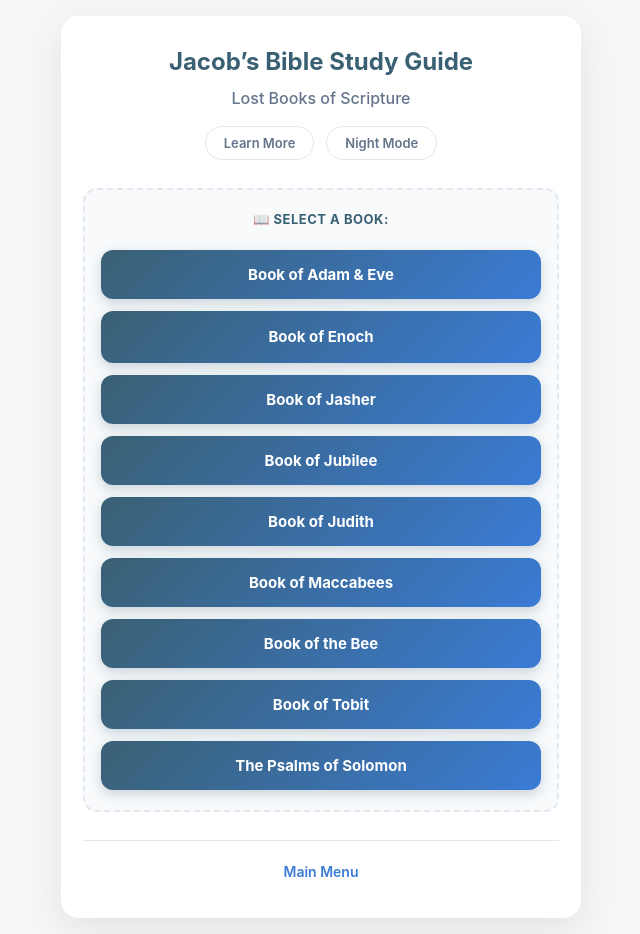
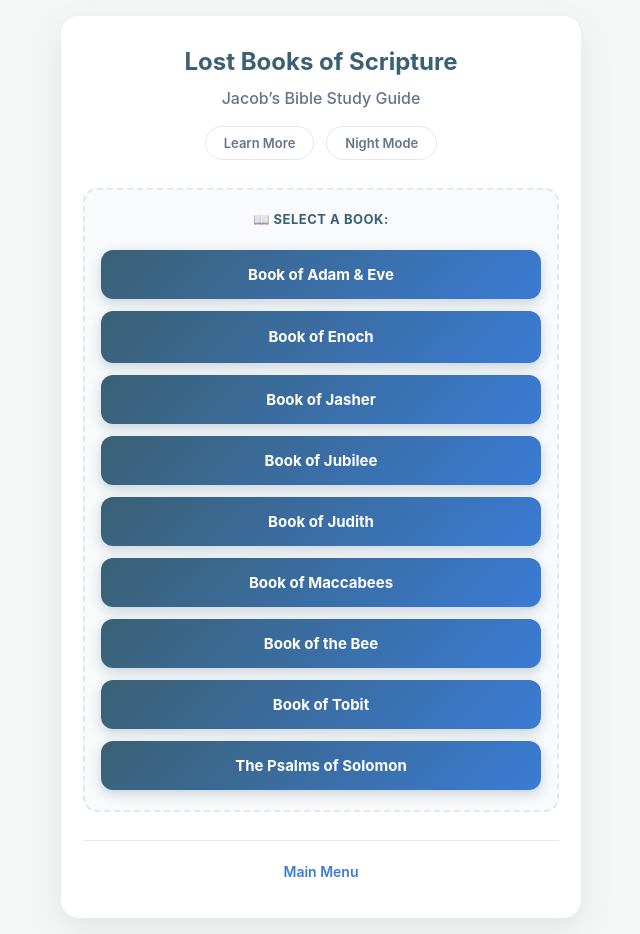
Before and after one commit to JacobSeeksTruth/jacobs-bsg-app, a plain HTML site: page lost-books/index.html in a window 1280 px wide. Shown: the whole page, without its empty margins (319-959 px from the left). Drawn offline with Linux system fonts and the light colour scheme.

Commit message:
Update index.html

```diff
--- a/lost-books/index.html
+++ b/lost-books/index.html
@@ -9,8 +9,8 @@
 <body>
     <div class="container">
         <header class="header">
-            <h1>Jacob’s Bible Study Guide</h1>
-            <h2>Lost Books of Scripture</h2>
+            <h1>Lost Books of Scripture</h1>
+            <h2>Jacob’s Bible Study Guide</h2>
 
             <div class="header-buttons">
                 <button id="learnMoreBtn" class="theme-btn">Learn More</button>
```
